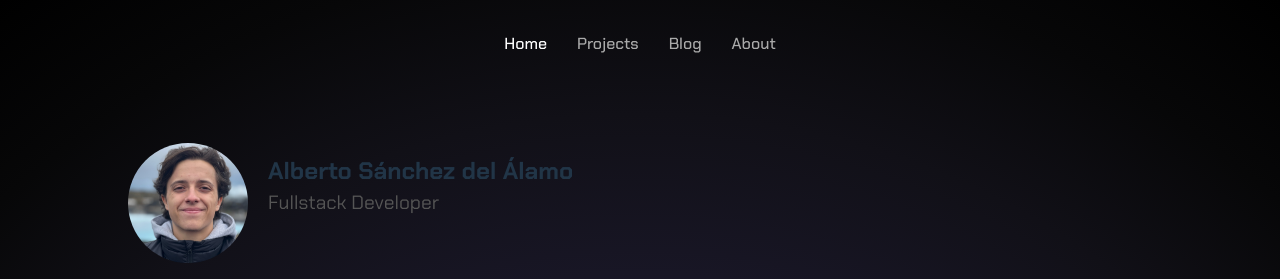
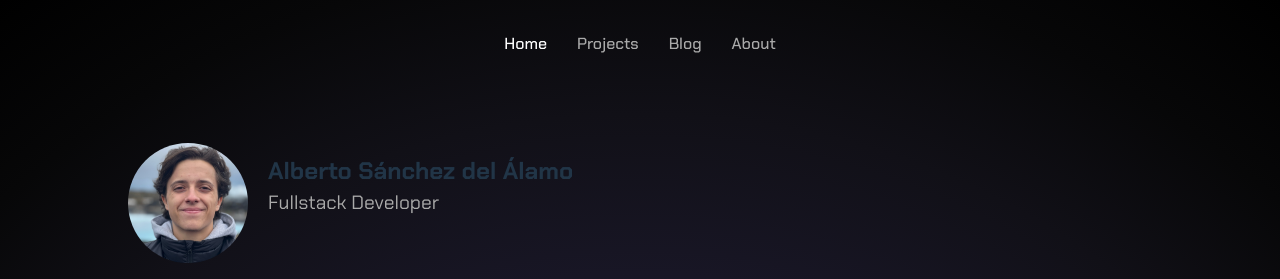
Before and after one commit to albertosanchez14/albertosanchez14.github.io, a React (Vite) app: page / in a window 1280 px wide. Shown: the top 279 px of the page. Built offline with nearby package versions, Linux system fonts and the light colour scheme.

Commit message:
Update text color in image-text section for improved readability

```diff
--- a/src/home/assets/image-text-section.css
+++ b/src/home/assets/image-text-section.css
@@ -21,6 +21,6 @@
 .image-text-section p {
   font-size: 1.2rem;
   margin-top: 0px;
-  color: #555;
+  color: #aaaaaa;
   transform: translateY(-10px)
 }
```
